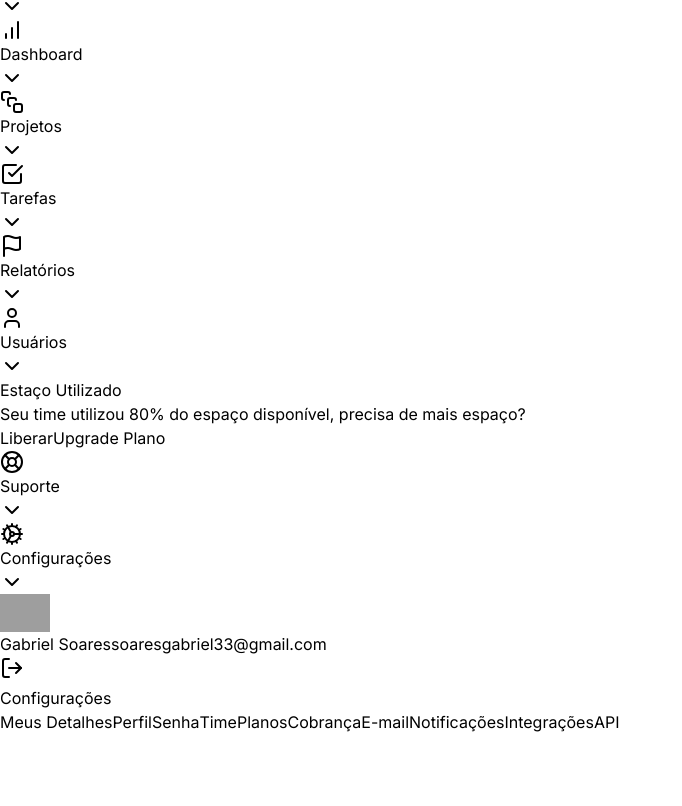
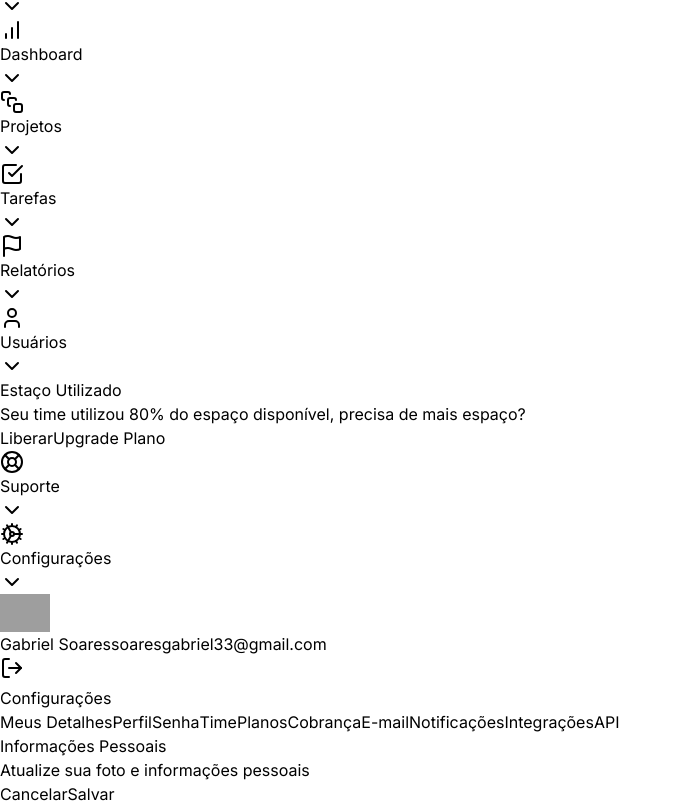
Before and after one commit to GabrielS0ares/tailwind-next, a Next.js app: page / in a window 1280 px wide. Shown: the part 164-970 px from the top of the page, without its empty margins (0-682 px from the left). Before the commit the page ends 898 px from the top, so only its background shows below. Built offline with nearby package versions, Linux system fonts and the light colour scheme; grey boxes are pictures that could not be loaded.

Commit message:
feat: Estrutura do Formulário

```diff
--- a/src/app/layout.tsx
+++ b/src/app/layout.tsx
@@ -20,7 +20,7 @@
       <body className={inter.className}>
         <div className="grid-cols-app grid min-h-screen ">
           <Sidebar />
-          <main className="px-4 pb-12 pt-8">{children}</main>
+          <main className="px-8 pb-12 pt-8">{children}</main>
         </div>
       </body>
     </html>
--- a/src/app/page.tsx
+++ b/src/app/page.tsx
@@ -5,6 +5,34 @@
     <>
       <h1 className="text-3xl font-medium text-zinc-700">Configurações</h1>
       <SettingsTabs />
+      <div className="mt-6 flex flex-col ">
+        <div className="flex items-center justify-between border-b border-zinc-300 pb-5">
+          <div className="space-y-1">
+            <h2 className="text-lg font-medium text-zinc-900">
+              Informações Pessoais
+            </h2>
+            <span className="text-sm text-zinc-500">
+              Atualize sua foto e informações pessoais
+            </span>
+          </div>
+          <div className="flex items-center gap-2">
+            <button
+              className="rounded-lg border-zinc-500 px-4 py-2 text-sm font-semibold text-zinc-700 shadow-sm duration-200 hover:bg-zinc-100"
+              type="button"
+            >
+              Cancelar
+            </button>
+            <button
+              className="rounded-lg bg-violet-600 px-4 py-2 text-sm font-semibold text-white shadow-sm hover:bg-violet-700"
+              type="submit"
+              form="configuracoes"
+            >
+              Salvar
+            </button>
+          </div>
+        </div>
+        <form id="configuracoes" className="mt-6 flex w-full flex-col "></form>
+      </div>
     </>
   )
 }
```
